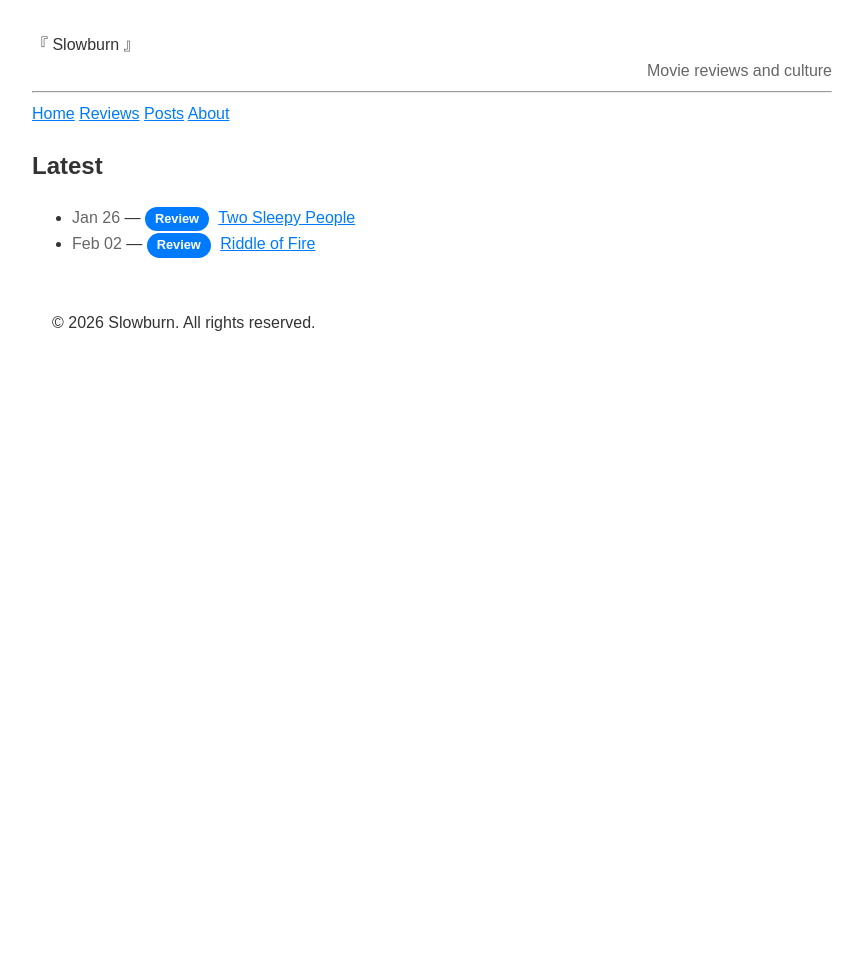
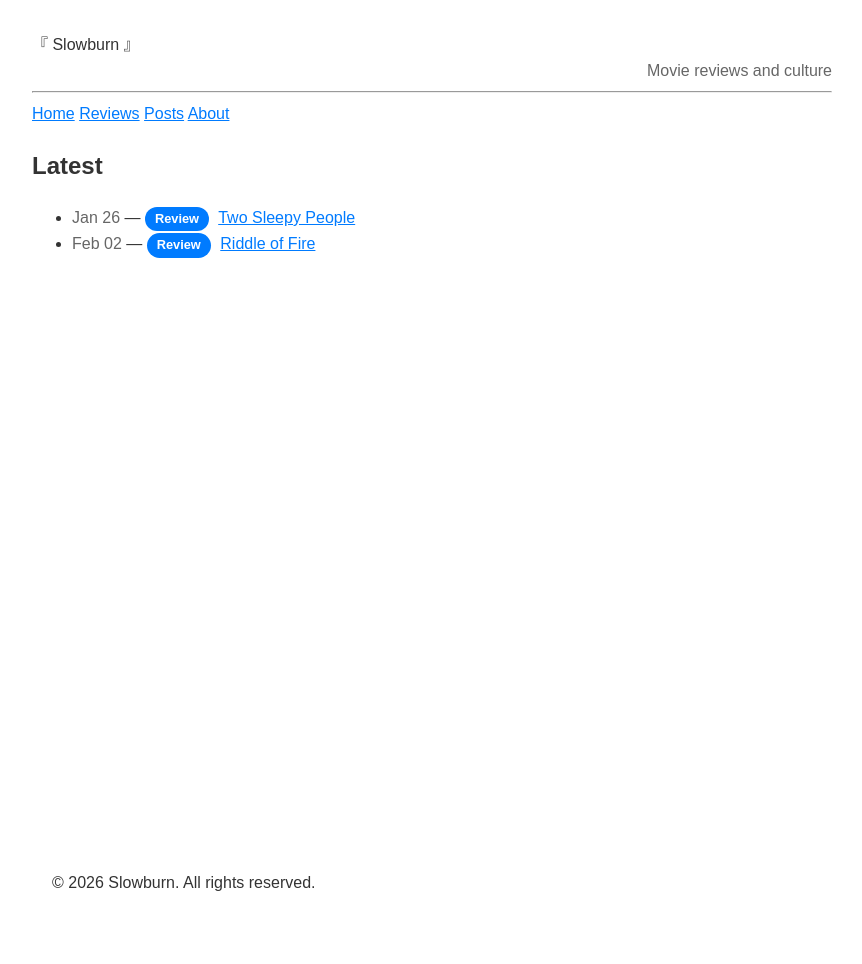
Before and after one commit to Slowburn-Movies/slowburn-movies.github.io, a Jekyll site: the page built from index.md, in a window 1280 px wide. Shown: the whole page, without its empty margins (208-1070 px from the left). Built offline with Jekyll 4.4.1, drawn with Linux system fonts in a browser that asks for light colours; our own code applies the rules of GitHub Pages for plain Markdown files.

Commit message:
Update main.css

```diff
--- a/assets/css/main.css
+++ b/assets/css/main.css
@@ -1,3 +1,8 @@
+html, body {
+  margin: 0;
+  height: 100%;
+}
+
 body {
   background-color: var(--bg-color);
   color: var(--text-color);
@@ -6,8 +11,9 @@ body {
   max-width: 800px;
   margin: 0 auto;
   padding: 2rem;
-  height: 100%;
 }
+
+
 
 .site-wrapper {
   display: flex;
@@ -15,7 +21,7 @@ body {
   min-height: 100vh; /* Takes at least 100% of the viewport height */
 }
 
-.content {
+.page-content {
   flex: 1; /* This tells the content to grow and fill the empty space */
 }
 
```
